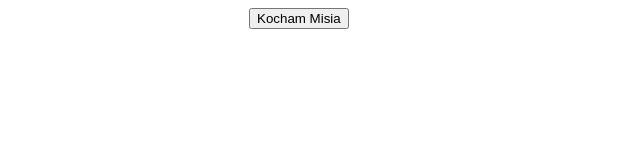
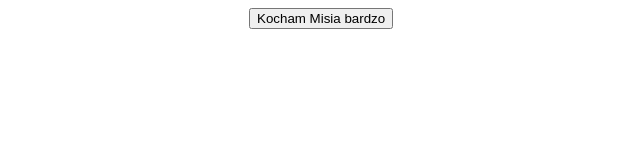
Before and after one commit to zuzanapiorkowska/moveXPromise, a plain HTML site: page index.html in a window 1280 px wide. Shown: the whole page, without its empty margins (299-939 px from the left). Drawn offline with Linux system fonts and the light colour scheme.

Commit message:
change button text again

```diff
--- a/index.html
+++ b/index.html
@@ -8,7 +8,7 @@
     <title>Document</title>
 </head>
 <body>
-    <button id="btn">Kocham Misia</button>
+    <button id="btn">Kocham Misia bardzo</button>
     <script src="app.js"></script>
 </body>
 </html>
```
